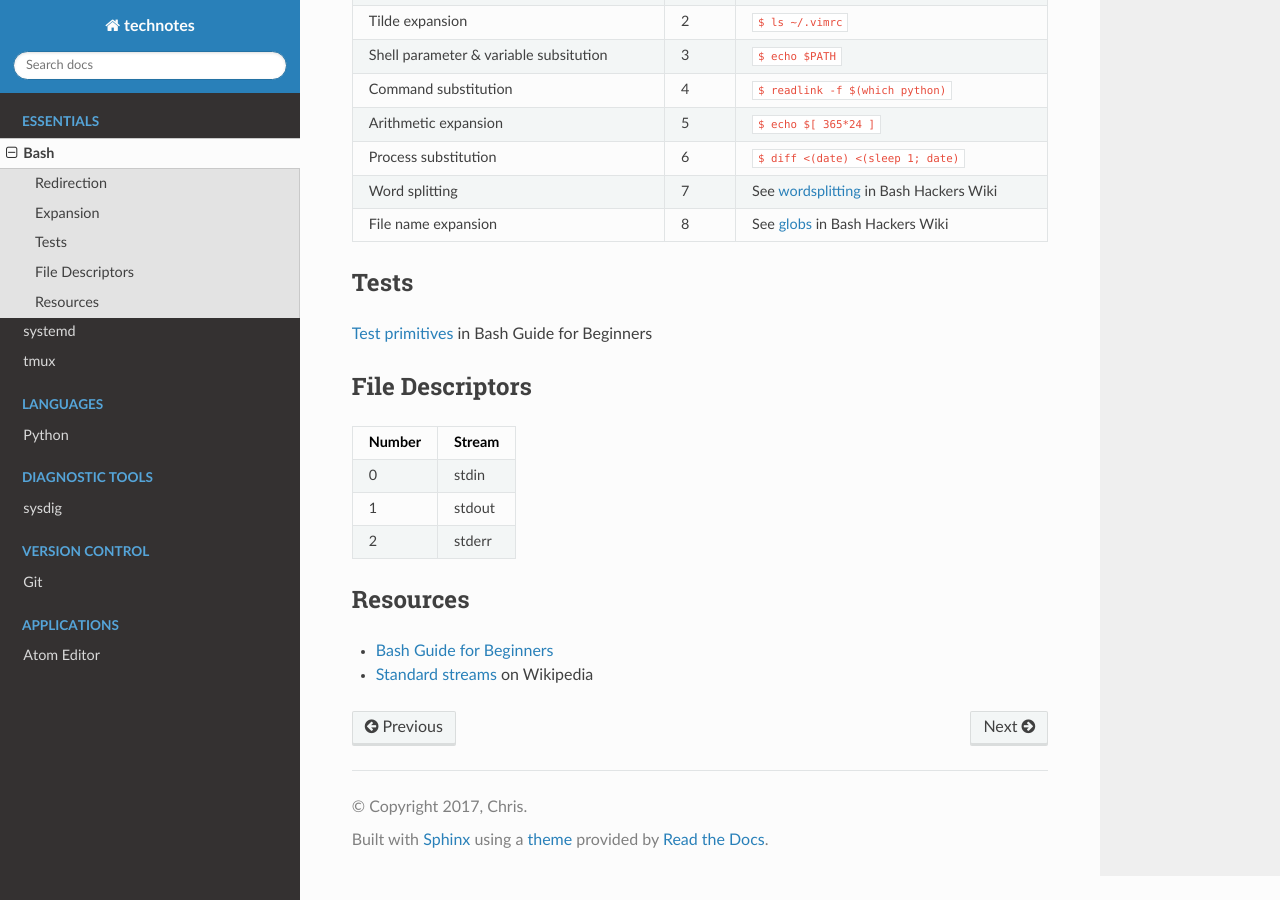
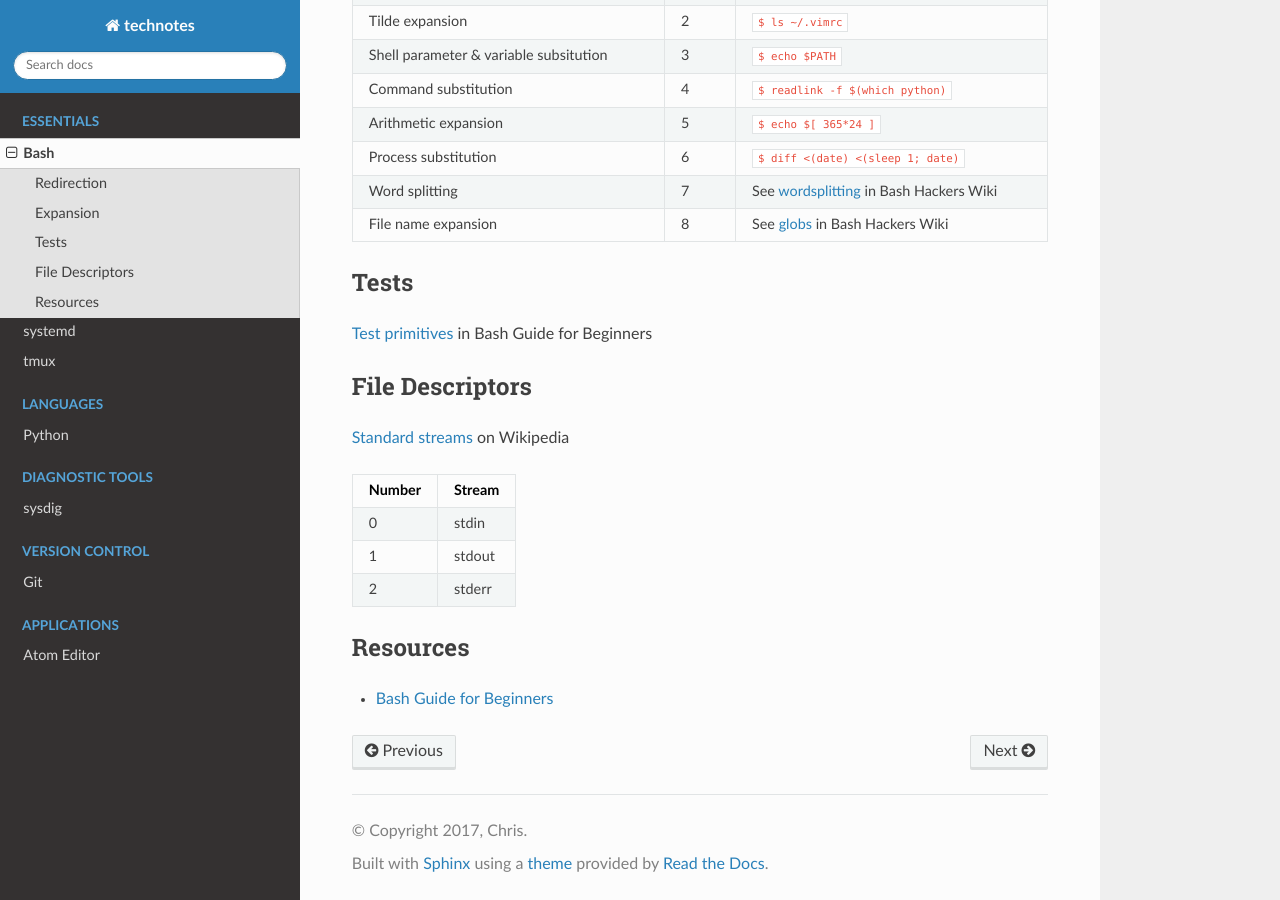
Before and after one commit to heterotopian/technotes, a Sphinx documentation site: the page built from source/bash.rst, in a window 1280 px wide and 900 px high, scrolled down 1085 px. Built offline with Sphinx 7.4.7 and the Read the Docs theme 2.0.0, drawn with Linux system fonts in a browser that asks for light colours; some of the changed lines change nothing that is shown.

Commit message:
Minor changes

```diff
--- a/source/bash.rst
+++ b/source/bash.rst
@@ -89,6 +89,8 @@ Tests
 File Descriptors
 ================
 
+`Standard streams <https://en.wikipedia.org/wiki/Standard_streams>`_ on Wikipedia
+
 .. list-table::
     :header-rows: 1
 
@@ -109,4 +111,3 @@ Resources
 =========
 
 - `Bash Guide for Beginners <http://tldp.org/LDP/Bash-Beginners-Guide/html/>`_
-- `Standard streams <https://en.wikipedia.org/wiki/Standard_streams>`_ on Wikipedia
```
